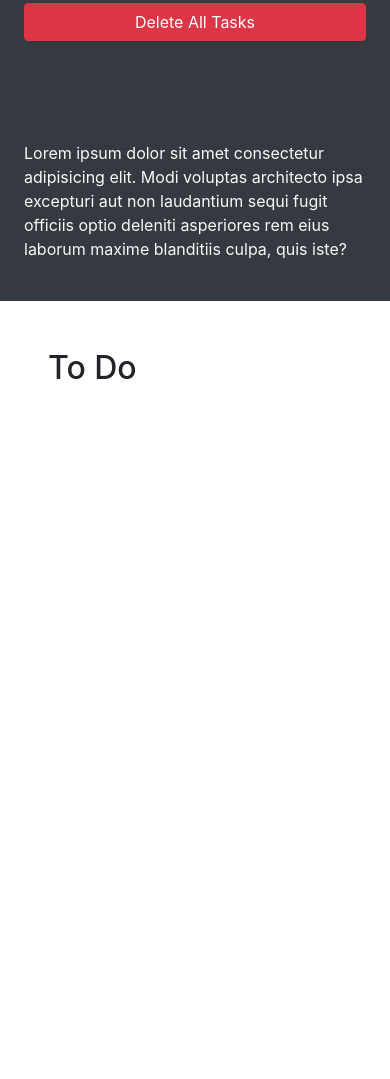
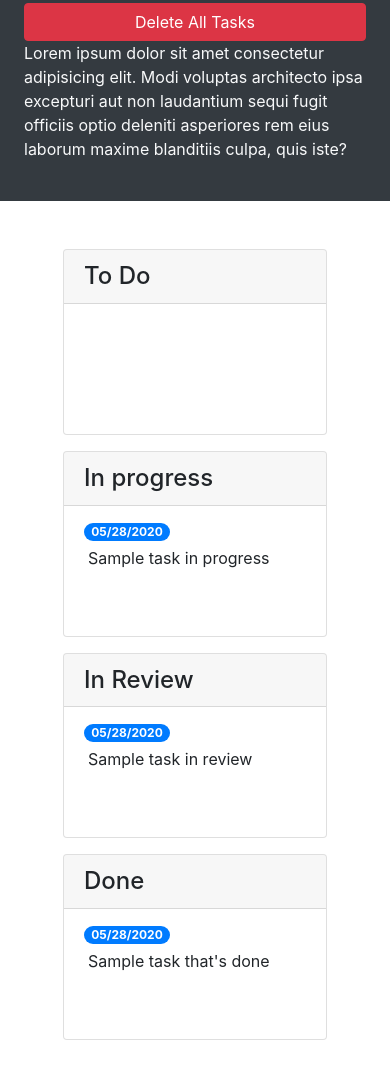
Before and after one commit to DanM1996/taskmaster-pro, a plain HTML site: page index.html in a window 390 px wide. Shown: the part 171-1250 px from the top of the page. Before the commit the page ends 844 px from the top, so only its background shows below. Drawn offline with nearby package versions, Linux system fonts and the light colour scheme.

Commit message:
Added other columns and adjusted CSS for responsive design, cards, and modal

```diff
--- a/index.html
+++ b/index.html
@@ -24,9 +24,62 @@
       </p>
     </header>
     <main class="col-12 col-lg-9">
-      <div class="m-5">
-        <h2>To Do</h2>
-        <ul id="list-toDo" class="list-group"> </ul>
+      <div class="m-5 row justify-content-around">
+        <!-- To-Do Start -->
+        <div class="col-12 col-md-6 col-xl-3 mb-3">
+          <div class="card">
+            <h4 class="card-header">
+              To Do
+            </h4>
+            <ul id="list-toDo" class="list-group list-group-flush"> </ul>
+          </div>
+        </div>
+        <!-- To-Do End-->
+        <!-- In Progress Start -->
+        <div class="col-12 col-md-6 col-xl-3 mb-3">
+          <div class="card">
+            <h4 class="card-header">
+              In progress
+            </h4>
+            <ul id="list-inProgress" class="list-group list-group-flush">
+              <li class="list-group-item">
+                <span class="badge badge-primary badge-pill">05/28/2020</span>
+                <p class="m-1">Sample task in progress</p>
+              </li>
+            </ul>
+          </div>
+        </div>
+        <!-- In Progress End -->
+        <!-- In Review Start -->
+        <div class="col-12 col-md-6 col-xl-3 mb-3">
+          <div class="card">
+            <h4 class="card-header">
+              In Review
+            </h4>
+            <ul id="list-inReview" class="list-group list-group-flush">
+              <li class="list-group-item">
+                <span class="badge badge-primary badge-pill">05/28/2020</span>
+                <p class="m-1">Sample task in review</p>
+              </li>
+            </ul>
+          </div>
+        </div>
+        <!-- In Review End -->
+        <!-- Done Start-->
+        <div class="col-12 col-md-6 col-xl-3 mb-3">
+          <div class="card">
+            <h4 class="card-header">
+              Done
+            </h4>
+            <ul id="list-done" class="list-group list-group-flush">
+              <li class="list-group-item">
+                <span class="badge badge-primary badge-pill">05/28/2020</span>
+                <p class="m-1">Sample task that's done</p>
+              </li>
+            </ul>
+          </div>
+        </div>
+        <!-- Done End -->
       </div>
     </main>
   </div>
@@ -46,11 +99,11 @@
           <form>
             <div class="form-group">
               <label for="modalTaskDescription">Task description</label>
-              <textarea id="modalTaskDescription" rows="3"></textarea>
+              <textarea id="modalTaskDescription" rows="3" class="form-control"></textarea>
             </div>
             <div class="form-group">
               <label for="modalDueDate">Due date</label>
-              <input type="text" id="modalDueDate" placeholder="mm/dd/yyyy" autocomplete="off" />
+              <input type="text" id="modalDueDate" class ="form-control" placeholder="mm/dd/yyyy" autocomplete="off" />
             </div>
           </form>
         </div>
```
